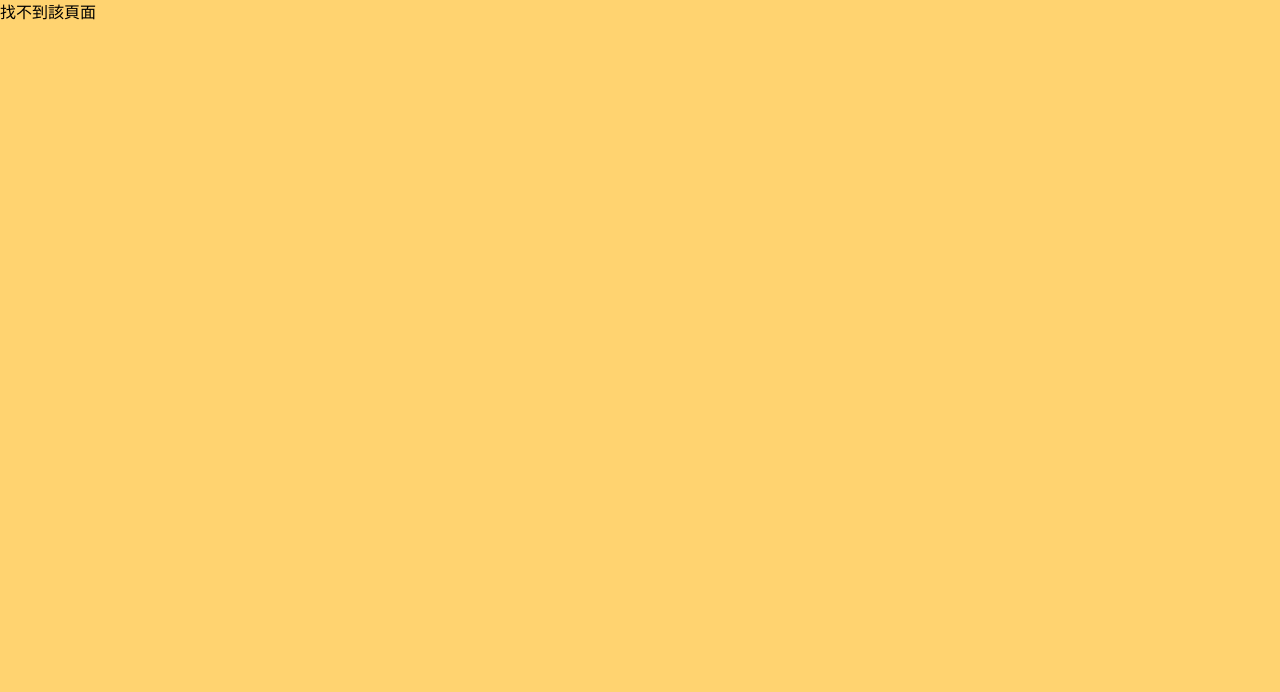
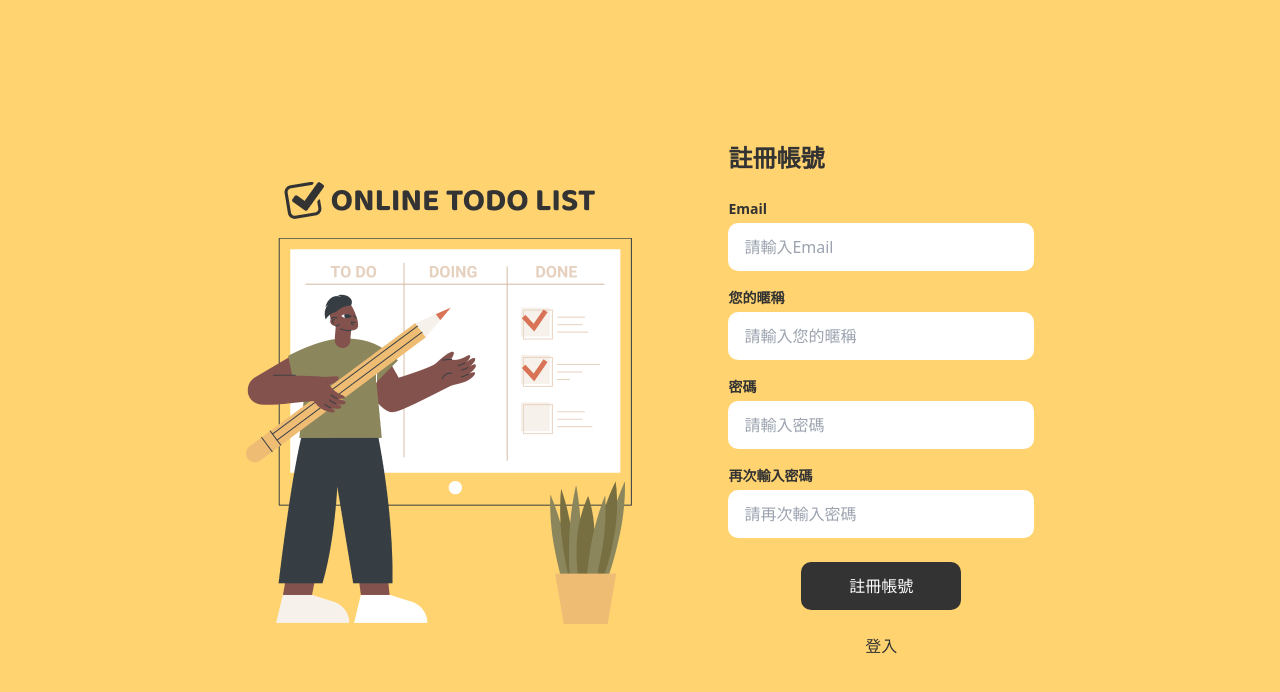
Before and after one commit to bugbug777/toDoList, a Vue app: page /#/register in a window 1280 px wide. Shown: the top 692 px of the page. Built offline with nearby package versions, Linux system fonts and the light colour scheme.

Commit message:
[add] 新增 RegisterView.vue

```diff
--- a/src/router/index.js
+++ b/src/router/index.js
@@ -2,6 +2,7 @@ import { createRouter, createWebHashHistory } from 'vue-router'
 
 const routes = [
   { path: '/login', component: () => import('../views/LoginView.vue') },
+  { path: '/register', component: () => import('../views/RegisterView.vue') },
   { path: '/:pathMatch(.*)*', name: 'NotFound', component: () => import('../views/NotFound.vue') },
 ]
 
--- a/src/views/LoginView.vue
+++ b/src/views/LoginView.vue
@@ -3,7 +3,7 @@
     <div class="h-full flex justify-center items-center">
       <div class="grid grid-cols-12 gap-x-4">
         <div class="hidden md:block col-start-2 col-span-5">
-          <img class="w-full" src="../assets/images/left.png" alt="Hero">
+          <img class="max-w-full" src="../assets/images/left.png" alt="Hero">
         </div>
         <div class="col-span-12 md:col-start-8 md:col-span-4">
           <form @submit.prevent="" class="h-full flex flex-col justify-center text-[#333]">
@@ -21,7 +21,7 @@
             </div>
             <input class="block cursor-pointer rounded-[10px] text-white hover:text-gray-300 bg-[#333] py-3 px-12 | mx-auto mb-6" type="submit" value="登入">
             <div class="text-center">
-              <a class="" href="#">註冊帳號</a>
+              <router-link class="" to="/register">註冊帳號</router-link>
             </div>
           </form>
         </div>
--- /dev/null
+++ b/src/views/RegisterView.vue
@@ -0,0 +1,41 @@
+<template>
+  <div class="container h-screen mx-auto">
+    <div class="h-full flex justify-center items-center">
+      <div class="grid grid-cols-12 gap-x-4">
+        <div class="hidden md:flex items-center col-start-2 col-span-5">
+          <img class="block max-w-full" src="../assets/images/left.png" alt="Hero">
+        </div>
+        <div class="col-span-12 md:col-start-8 md:col-span-4">
+          <form @submit.prevent="" class="h-full flex flex-col justify-center text-[#333]">
+            <img class="block sm:hidden mb-4" src="../assets/images/logo_lg.png" alt="Logo">
+            <h1 class="text-center md:text-left font-bold text-2xl mb-8 md:mb-6">註冊帳號</h1>
+            <div class="mb-4">
+              <label class="block text-[14px] font-bold mb-1" for="email">Email</label>
+              <input class="block w-full rounded-[10px] placeholder-shown:text-[#9F9A91] focus-visible:outline-amber-700 py-3 px-4" id="email"
+                type="text" placeholder="請輸入Email">
+            </div>
+            <div class="mb-4">
+              <label class="block text-[14px] font-bold mb-1" for="name">您的暱稱</label>
+              <input class="block w-full rounded-[10px] placeholder-shown:text-[#9F9A91] focus-visible:outline-amber-700 py-3 px-4" id="name"
+                type="text" placeholder="請輸入您的暱稱">
+            </div>
+            <div class="mb-4">
+              <label class="block text-[14px] font-bold mb-1" for="password">密碼</label>
+              <input class="block w-full rounded-[10px] placeholder-shown:text-[#9F9A91] focus-visible:outline-amber-700 py-3 px-4" id="password"
+                type="password" placeholder="請輸入密碼">
+            </div>
+            <div class="mb-6">
+              <label class="block text-[14px] font-bold mb-1" for="confirmPassword">再次輸入密碼</label>
+              <input class="block w-full rounded-[10px] placeholder-shown:text-[#9F9A91] focus-visible:outline-amber-700 py-3 px-4" id="confirmPassword"
+                type="password" placeholder="請再次輸入密碼">
+            </div>
+            <input class="block cursor-pointer rounded-[10px] text-white hover:text-gray-300 bg-[#333] py-3 px-12 | mx-auto mb-6" type="submit" value="註冊帳號">
+            <div class="text-center">
+              <router-link class="" to="/login">登入</router-link>
+            </div>
+          </form>
+        </div>
+      </div>
+    </div>
+  </div>
+</template>
```
